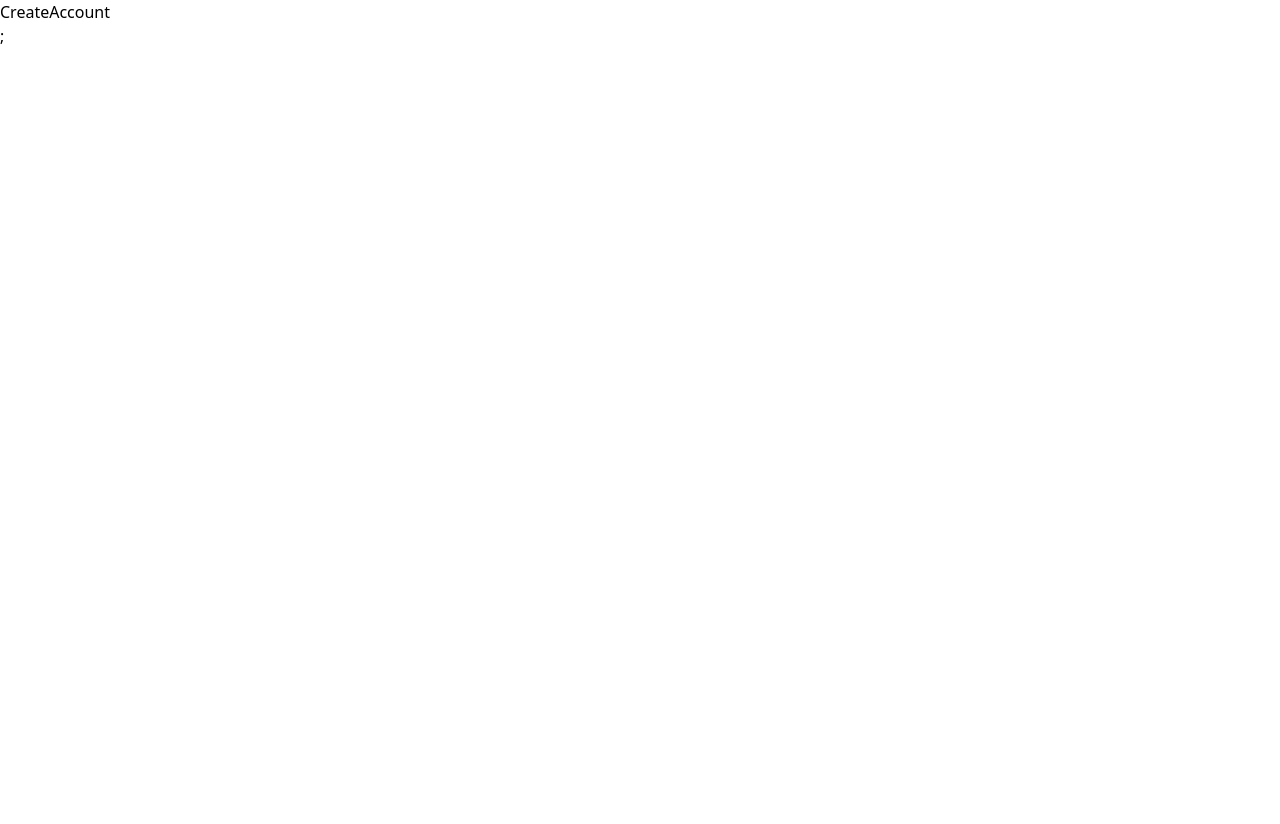
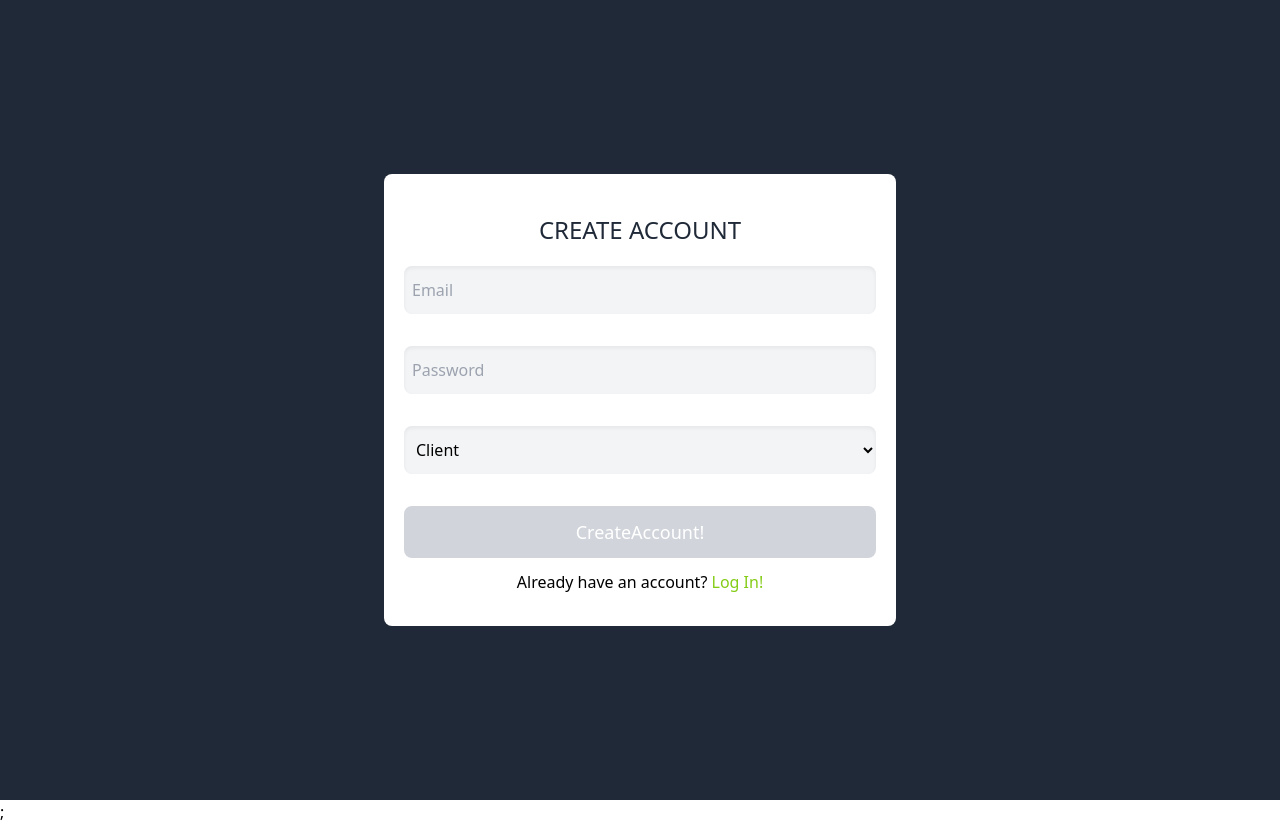
Before and after one commit to yhsol/nuber-eats-frontend, a Next.js app: page /create-account in a window 1280 px wide. Before the commit the page ends 800 px from the top, so only its background shows below. Built offline with nearby package versions, Linux system fonts and the light colour scheme.

Commit message:
feat: 15.12 Create Account Mutation

```diff
--- /dev/null
+++ b/graphql/__generated__/CreateAccountMutation.ts
@@ -0,0 +1,24 @@
+/* tslint:disable */
+/* eslint-disable */
+// @generated
+// This file was automatically generated and should not be edited.
+
+import { CreateAccountInput } from "./globalTypes";
+
+// ====================================================
+// GraphQL mutation operation: CreateAccountMutation
+// ====================================================
+
+export interface CreateAccountMutation_createAccount {
+  __typename: "CreateAccountOutput";
+  ok: boolean;
+  error: string | null;
+}
+
+export interface CreateAccountMutation {
+  createAccount: CreateAccountMutation_createAccount;
+}
+
+export interface CreateAccountMutationVariables {
+  createAccountInput: CreateAccountInput;
+}
--- a/graphql/__generated__/globalTypes.ts
+++ b/graphql/__generated__/globalTypes.ts
@@ -7,6 +7,18 @@
 // START Enums and Input Objects
 //==============================================================
 
+export enum UserRole {
+  Client = "Client",
+  Delivery = "Delivery",
+  Owner = "Owner",
+}
+
+export interface CreateAccountInput {
+  email: string;
+  password: string;
+  role: UserRole;
+}
+
 export interface LoginInput {
   email: string;
   password: string;
--- /dev/null
+++ b/graphql/mutation/createAccount.tsx
@@ -0,0 +1,10 @@
+import gql from "graphql-tag";
+
+export const CREATE_ACCOUNT_MUTATION = gql`
+  mutation CreateAccountMutation($createAccountInput: CreateAccountInput!) {
+    createAccount(input: $createAccountInput) {
+      ok
+      error
+    }
+  }
+`;
--- a/pages/create-account/index.tsx
+++ b/pages/create-account/index.tsx
@@ -1,7 +1,145 @@
+import { ApolloError, useMutation } from "@apollo/client";
 import React from "react";
+import { useForm } from "react-hook-form";
+import Button from "../../components/button";
+import FormError from "../../components/error/form-error";
+import {
+  CreateAccountInput,
+  UserRole,
+} from "../../graphql/__generated__/globalTypes";
+import Link from "next/link";
+import Head from "next/head";
+import { CREATE_ACCOUNT_MUTATION } from "../../graphql/mutation/createAccount";
+import {
+  CreateAccountMutation,
+  CreateAccountMutationVariables,
+} from "../../graphql/__generated__/CreateAccountMutation";
 
-function CreateAccount() {
-  return <div>CreateAccount</div>;
-}
+const onCompleted = ({
+  createAccount: { ok, error },
+}: CreateAccountMutation) => {
+  if (ok) console.log("onCompleted ok: ", ok);
+  if (error) console.error("onCompleted error: ", error);
+};
+
+const onError = (error: ApolloError) => {
+  console.error("onError: ", error);
+};
+
+const CreateAccount = () => {
+  const {
+    register: registerCreateAccountInput,
+    getValues: getValuesCreateAccountInput,
+    handleSubmit: handleSubmitCreateAccountInput,
+    watch,
+    formState,
+  } = useForm<CreateAccountInput>({
+    mode: "onChange",
+    defaultValues: {
+      role: UserRole.Client,
+    },
+  });
+
+  const [createAccountMutation, createAccountMutationResult] = useMutation<
+    CreateAccountMutation,
+    CreateAccountMutationVariables
+  >(CREATE_ACCOUNT_MUTATION, {
+    onCompleted,
+    onError,
+  });
+
+  const isDisabeldSubmit =
+    Object.keys(formState.errors).length > 0 ||
+    createAccountMutationResult.loading;
+
+  const onSubmit = () => {
+    if (isDisabeldSubmit) return;
+
+    const { email, password, role } = getValuesCreateAccountInput();
+    createAccountMutation({
+      variables: { createAccountInput: { email, password, role } },
+    });
+  };
+  console.log("watch: ", watch());
+  return (
+    <div className="h-screen flex items-center justify-center bg-gray-800">
+      <Head>
+        <title>CreateAccount | Nuber Eats</title>
+        <meta name="viewport" content="width=device-width, initial-scale=1.0" />
+      </Head>
+      <div className="bg-white w-full max-w-lg py-10 rounded-lg text-center pt-10 pb-8">
+        <h3 className="text-2xl text-gray-800">CREATE ACCOUNT</h3>
+        <form
+          onSubmit={handleSubmitCreateAccountInput(onSubmit)}
+          action="login"
+          className="grid gap-5 mt-5 px-5"
+        >
+          <input
+            {...registerCreateAccountInput("email", {
+              required: true,
+            })}
+            required
+            type="email"
+            placeholder="Email"
+            className="mb-3 input"
+          />
+          <FormError
+            show={formState.errors.email?.type === "required"}
+            message="Email is Required"
+          />
+          <input
+            {...registerCreateAccountInput("password", {
+              required: true,
+              minLength: 10,
+            })}
+            required
+            type="password"
+            placeholder="Password"
+            className="mb-3 input"
+          />
+          <FormError
+            show={formState.errors.password?.type === "required"}
+            message="Password is Required"
+          />
+          <FormError
+            show={formState.errors.password?.type === "minLength"}
+            message="Password minLength is 10"
+          />
+          <select
+            {...registerCreateAccountInput("role", {
+              required: true,
+            })}
+            className="input"
+          >
+            {Object.keys(UserRole).map((role) => (
+              <option key={role}>{role}</option>
+            ))}
+          </select>
+
+          <Button
+            disabled={!formState.isValid}
+            loading={createAccountMutationResult.loading}
+            title="CreateAccount!"
+            onSubmit={() => console.log("here")}
+          />
+          <FormError
+            show={Boolean(
+              createAccountMutationResult.data?.createAccount.error
+            )}
+            message={String(
+              createAccountMutationResult.data?.createAccount.error
+            )}
+          />
+        </form>
+        <div className="mt-3">
+          Already have an account?{" "}
+          <span className="text-lime-500 hover:underline">
+            <Link href="/login">Log In!</Link>
+          </span>
+        </div>
+      </div>
+    </div>
+  );
+};
 
 export default CreateAccount;
--- a/pages/index.tsx
+++ b/pages/index.tsx
@@ -2,11 +2,16 @@ import { useReactiveVar } from "@apollo/client";
 import type { NextPage } from "next";
 import Link from "next/link";
 import { isLoggedInVar } from "../apollo/reactive-variables/auth";
+import Head from "next/head";
 
 const Home: NextPage = () => {
   const isLoggedIn = useReactiveVar(isLoggedInVar);
   return (
     <>
+      <Head>
+        <title>Nuber Eats</title>
+        <meta name="viewprot" content="initial-scale=1.0, width=device-width" />
+      </Head>
       <div>Hello World!</div>
       <div>
         <Link href="/posts/first-post">
--- a/pages/login/index.tsx
+++ b/pages/login/index.tsx
@@ -10,6 +10,7 @@ import {
   LoginMutationVariables,
 } from "../../graphql/__generated__/LoginMutation";
 import Link from "next/link";
+import Head from "next/head";
 
 const onCompleted = ({ login: { ok, error, token } }: LoginMutation) => {
   if (ok) console.log("onCompleted token: ", token);
@@ -50,6 +51,10 @@ const Login = () => {
 
   return (
     <div className="h-screen flex items-center justify-center bg-gray-800">
+      <Head>
+        <title>Login | Nuber Eats</title>
+        <meta name="viewport" content="width=device-width, initial-scale=1.0" />
+      </Head>
       <div className="bg-white w-full max-w-lg py-10 rounded-lg text-center pt-10 pb-8">
         <h3 className="text-2xl text-gray-800">LOG IN</h3>
         <form
@@ -101,7 +106,7 @@ const Login = () => {
           />
         </form>
         <div className="mt-3">
-          New to Nuber ?
+          New to Nuber?{" "}
           <span className="text-lime-500 hover:underline">
             <Link href="/create-account">Create Account</Link>
           </span>
```
Also changed, not shown: 1 other file (tests, documents, lock files or other folders).
